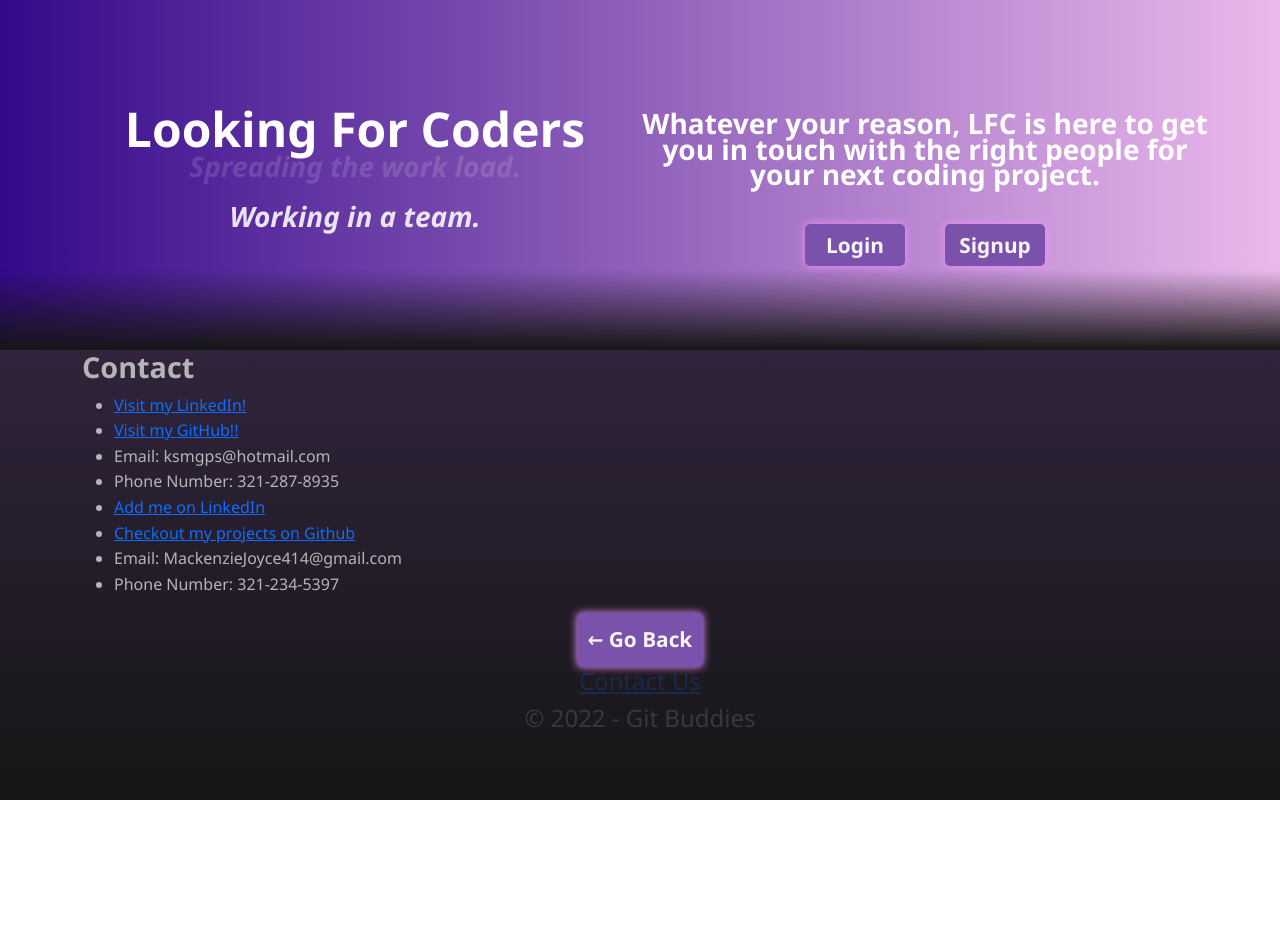
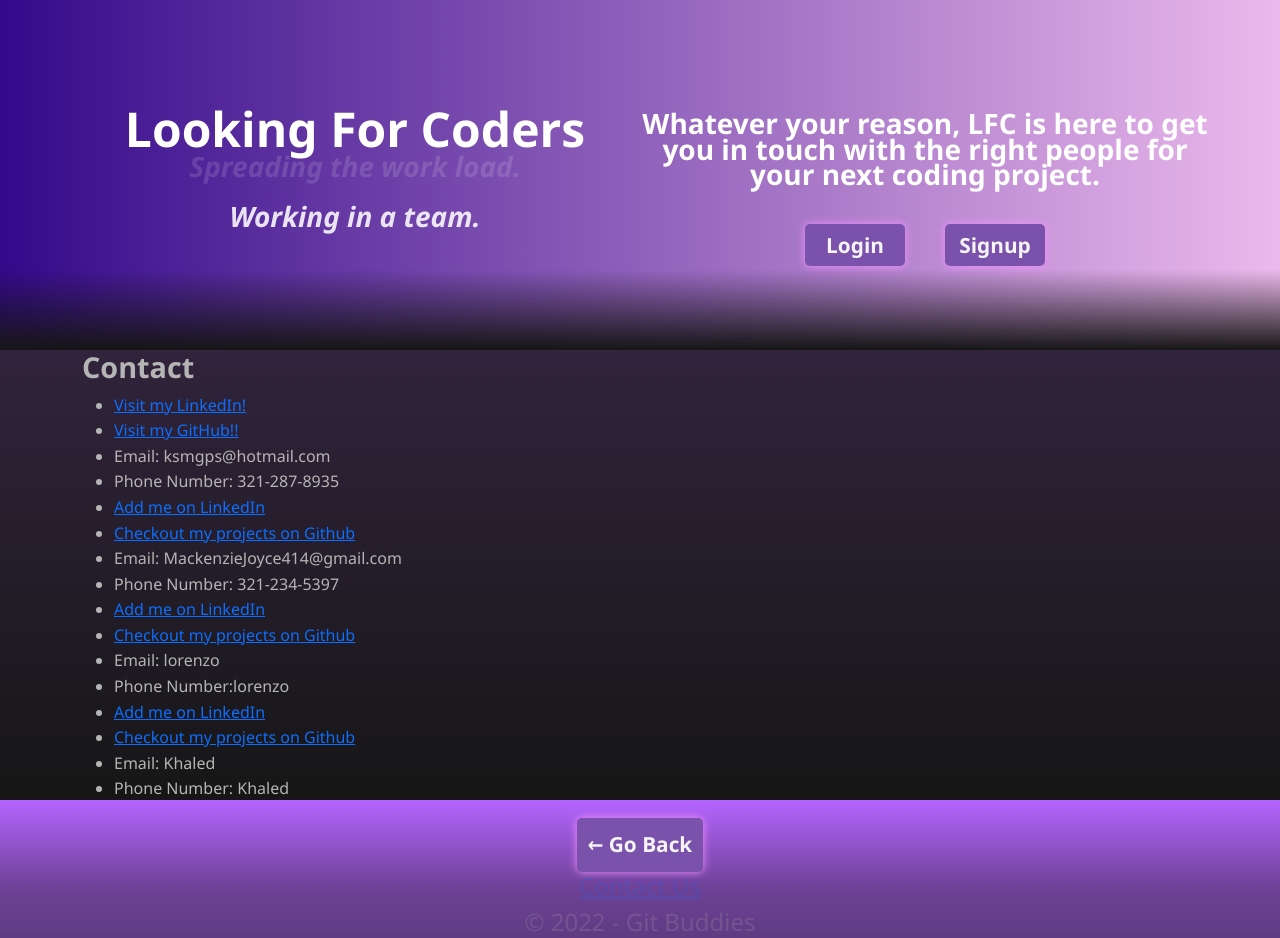
Before and after one commit to LorenzoFTSIC/LFCoders, a React (Create React App) app in the folder client/: page /contact in a window 1280 px wide. Before the commit the page ends 800 px from the top, so only its background shows below. Built offline with nearby package versions, Linux system fonts and the light colour scheme.

Commit message:
contributor slots added

```diff
--- a/client/src/pages/Contact.js
+++ b/client/src/pages/Contact.js
@@ -34,6 +34,34 @@ const Contact = () => {
               <li>Email: MackenzieJoyce414@gmail.com</li>
               <li>Phone Number: 321-234-5397</li>
             </div>
+
+            <div>
+              <li id="linkedin">
+                <a href="lorenzo">
+                  {' '}
+                  Add me on LinkedIn
+                </a>{' '}
+              </li>
+              <li id="github">
+                <a href="lorenzo"> Checkout my projects on Github</a>{' '}
+              </li>
+              <li>Email: lorenzo</li>
+              <li>Phone Number:lorenzo </li>
+            </div>
+
+            <div>
+              <li id="linkedin">
+                <a href="Khaled">
+                  {' '}
+                  Add me on LinkedIn
+                </a>{' '}
+              </li>
+              <li id="github">
+                <a href="Khaled"> Checkout my projects on Github</a>{' '}
+              </li>
+              <li>Email: Khaled</li>
+              <li>Phone Number: Khaled</li>
+            </div>
           </ul>
         </p>
       </section>
```
